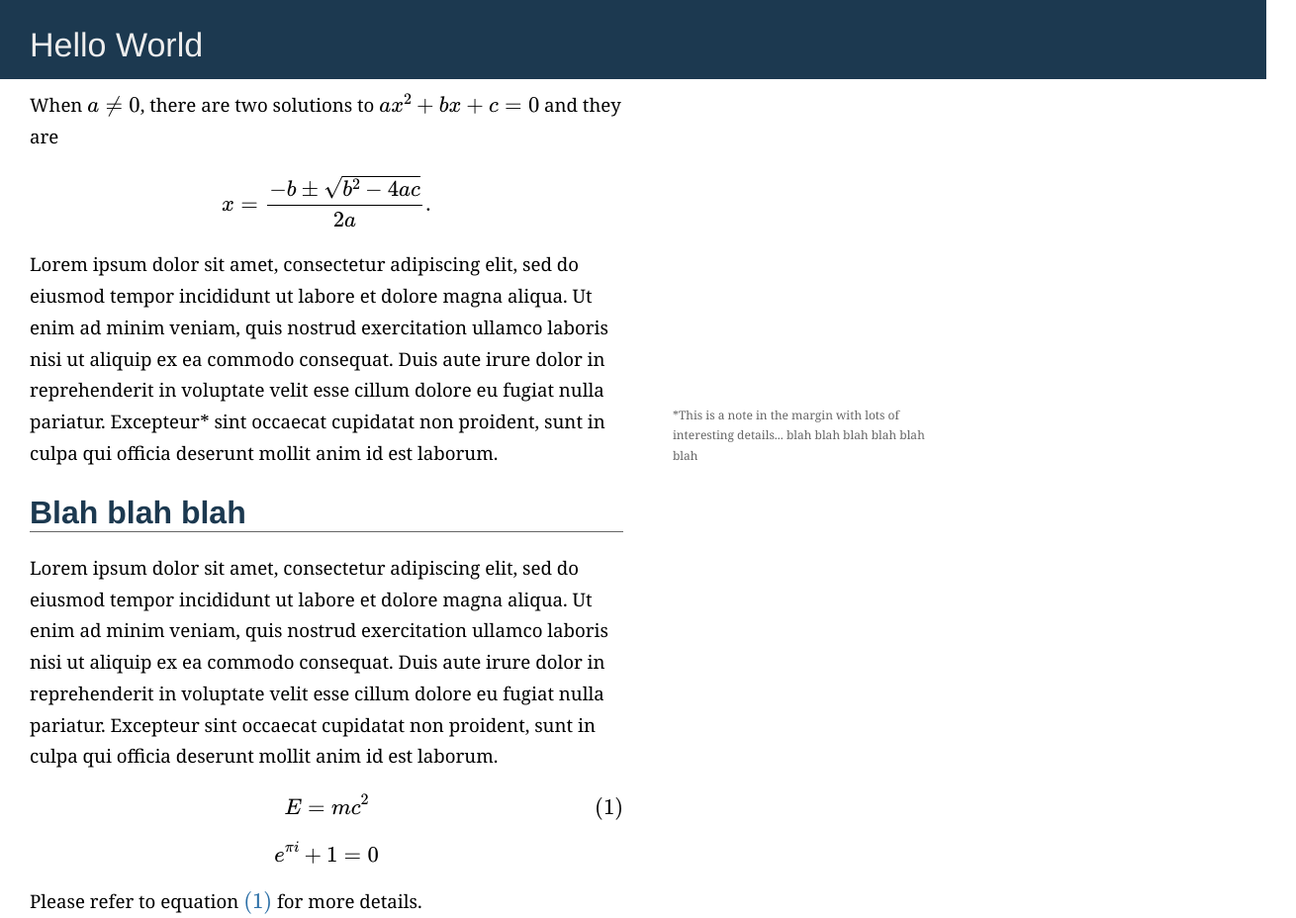
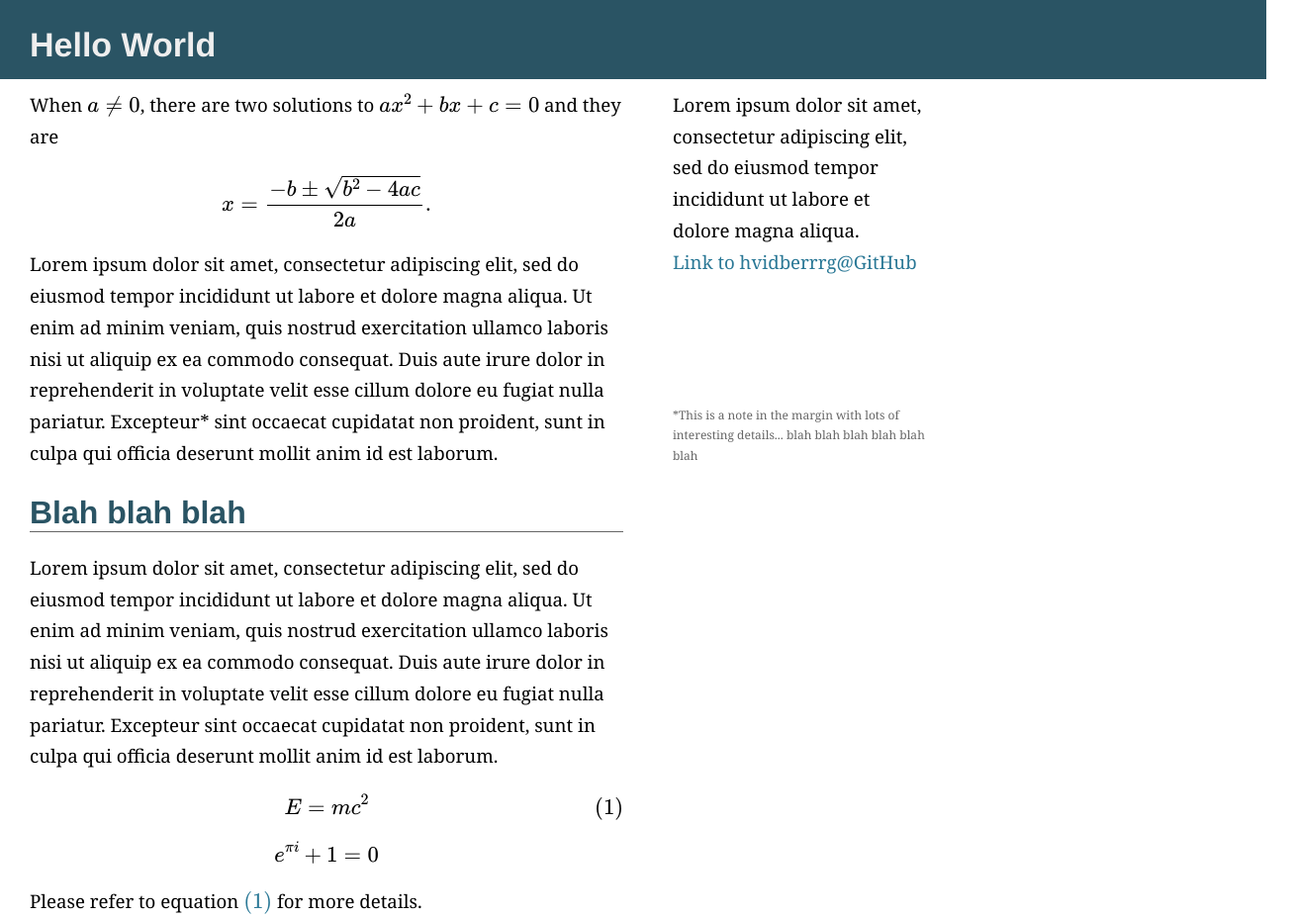
Before and after one commit to hvidberrrg/hvidberrrg.github.io, a plain HTML site: page index.html in a window 1280 px wide. Shown: the whole page at 99% size, 1310 px wide, since content can reach past the window. Drawn offline with nearby package versions, Linux system fonts and the light colour scheme; some packages are replaced by stand-ins of ours.

Commit message:
A few styling changes

```diff
--- a/css/styling.css
+++ b/css/styling.css
@@ -19,22 +19,26 @@ body {
     width: 100%;
     height: 80px;
     margin: 0;
-    background-color: #1C3950;
+    background-color: #2A5464;
 }
 
 h1 {
     position: relative;
     top: 25px;
     left: 30px;
-    right: 40px;
     padding: 0px;
+    right: 0px;
     margin: 0px;
+    margin-top: 0px;
+    margin-bottom: 0px;
+    margin-left: 0px;
+    margin-right: 30px;
     font-family: "Helvetica", "Arial", sans-serif;
     font-size: 34px;
+    font-weight: bold;
     line-height: 1.2;
     color: #eee;
     white-space: nowrap;
-    font-weight: 400;
 }
 
 /* Headline */
@@ -43,7 +47,7 @@ h2 {
     top: 0px;
     left: 0px;
     right: 40px;
-    color: #1C3950;
+    color: #2A5464;
     margin: 25px 0px 20px 0px;
     padding: 0;
     font-size: 32px;
@@ -52,12 +56,25 @@ h2 {
     border-bottom: 1px solid #666;
 }
 
+/* Content area */
+.content {
+	width: 940px;
+}
+
 /* Body text */
 .bodytext {
+    float: left;
     width: 600px;
     margin-left: 30px;
     margin-top: 10px;
     margin-bottom: 30px;
+}
+
+/* Margin */
+.margin {
+	margin-top: 10px;
+    float: right;
+    width: 260px;
 }
 
 /* Margin notes */
@@ -74,7 +91,7 @@ h2 {
 
 /* Links */
 a {
-    color: #2A6EA6;
+    color: #2A7896;
     text-decoration: none;
 }
 
--- a/index.html
+++ b/index.html
@@ -29,7 +29,8 @@
         <div class="header">
             <h1>Hello World</h1>
         </div>
-        <div class="bodytext">
+        <div class="content">
+        	<div class="bodytext">
             When \(a \ne 0\), there are two solutions to \(ax^2 + bx + c = 0\) and they are
             $$x = {-b \pm \sqrt{b^2-4ac} \over 2a}.$$
 
@@ -50,6 +51,9 @@
             \end{equation}
 
             Please refer to equation \eqref{eq:E=mc^2} for more details.
-        </div>
+        	</div>
+        	<div class="margin">Lorem ipsum dolor sit amet, consectetur adipiscing elit, sed do eiusmod tempor incididunt ut labore et dolore magna aliqua.<br/>
+        	<a href="https://hvidberrrg.github.io" target="_blank">Link to hvidberrrg@GitHub</a>
+        	</div>
     </body>
 </html>
```
Also changed, not shown: 1 other file.
